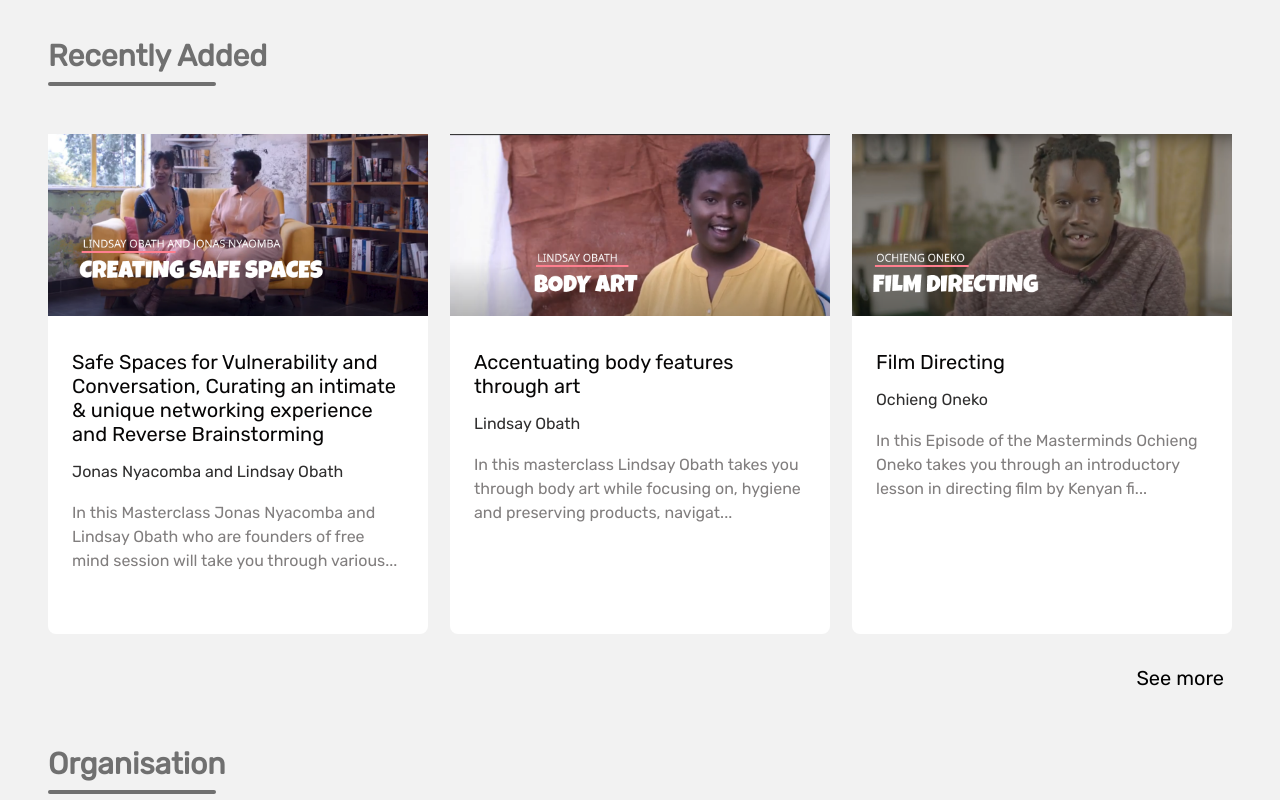
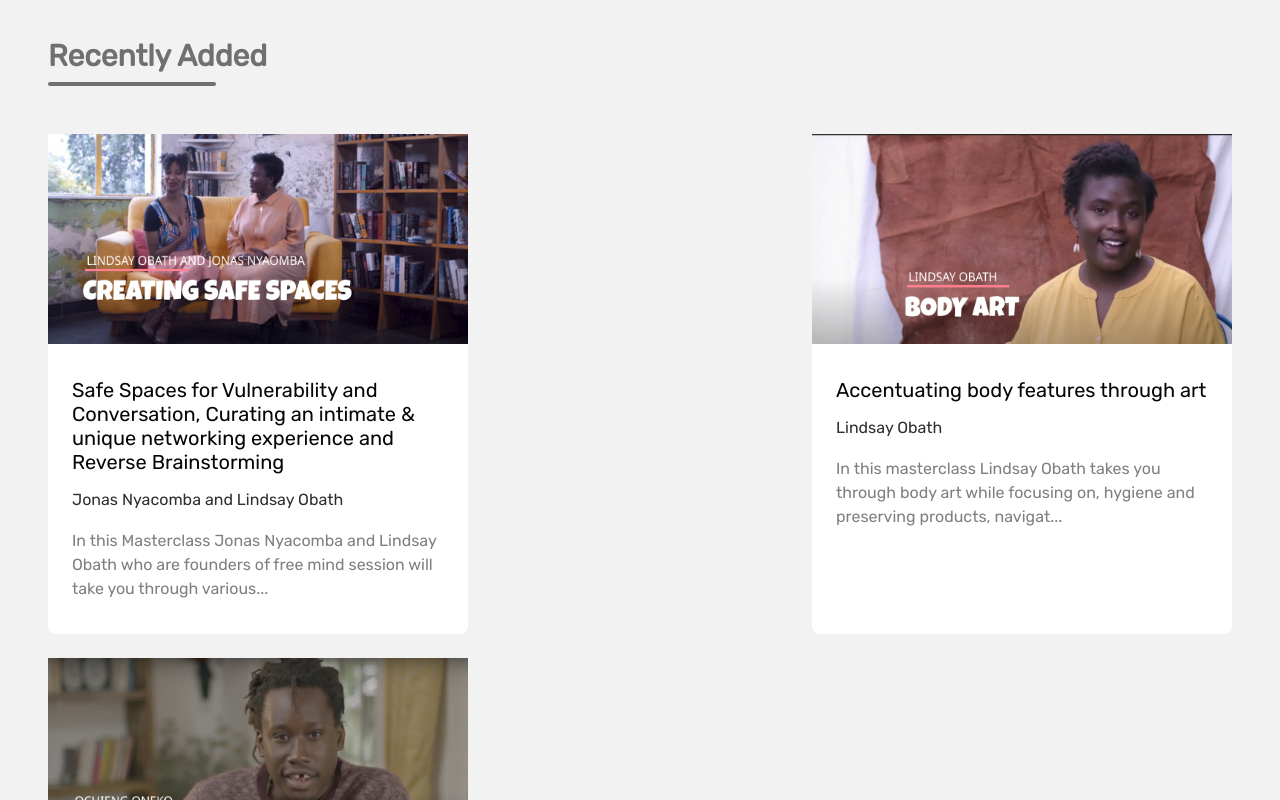
Before and after one commit to zidanegimiga/SomaSanaa, a Next.js app: page / in a window 1280 px wide. Shown: the part 580-1380 px from the top of the page. Built offline with nearby package versions, Linux system fonts and the light colour scheme.

Commit message:
feat: add style break points and make the Image in the card clickable

```diff
--- a/src/features/Home/ClassCard/ClassCard.module.scss
+++ b/src/features/Home/ClassCard/ClassCard.module.scss
@@ -1,8 +1,8 @@
 .cardContainer{
-  min-height: 500px;
+  height: 560px;
   margin-top: 24px;
   background-color: #ffffff;
-  width: 380px;
+  width: 700px;
   border-radius: 8px;
   transition: box-shadow 0.5s;
 
@@ -10,16 +10,31 @@
     box-shadow: rgb(18 17 24 / 24%) 4px 4px 8px 4px;
   }
 
-  @media (max-width: 1201px) {
-    width: 330px;
+  @media (max-width: 1441px) {
+    width: 420px;
+    height: 500px;
+  }
+
+  @media (max-width: 1025px) {
+    width: 310px;
+    height: 540px;
+  }
+
+  @media(max-width: 769px) {
+    width: 340px;
+  }
+
+  @media (max-width: 426px) {
+    width: 100%;
+    height: 470px;
+  }
+
+  @media (max-width: 376px) {
+    height: 500px;
   }
 
   @media (max-width: 321px) {
-    width: 280px;
-  }
-
-  @media (max-width: 276px) {
-    width: 200px;
+    height: 460px;
   }
 }
 
@@ -53,4 +68,20 @@
     line-height: 24px;
     color: #817E7E;
   }
+
+  @media (max-width: 321px) {
+    margin-top: 24px;
+    margin-left: 16px;
+    margin-right: 16px;
+
+    h4{
+      font-size: 16px;
+      font-weight: bold;
+    }
+
+    h5{
+      font-size: 16px;
+      margin-bottom: 16px;
+    }
+  }
 }
--- a/src/features/Home/ClassCard/ClassCard.tsx
+++ b/src/features/Home/ClassCard/ClassCard.tsx
@@ -10,10 +10,9 @@ const ClassCard = ({data}) => {
     <div className={style.cardContainer}>
       <div className={style.cardHeader}>
         <Link
-          href={`/?lesson=${data.id}`}
-          as={`/masterclass/${data.id}`}
+          href={`/masterclass/${data.id}`}
         >
-          <Image alt='Thumbnail' src={data.poster === "" ? imgCard : data.poster} width={566} height={271}/>
+          <Image alt='Thumbnail' src={data.poster === "" ? imgCard : data.poster} width={700} height={350}/>
         </Link>
       </div>
       <div className={style.cardDescription}>
```
